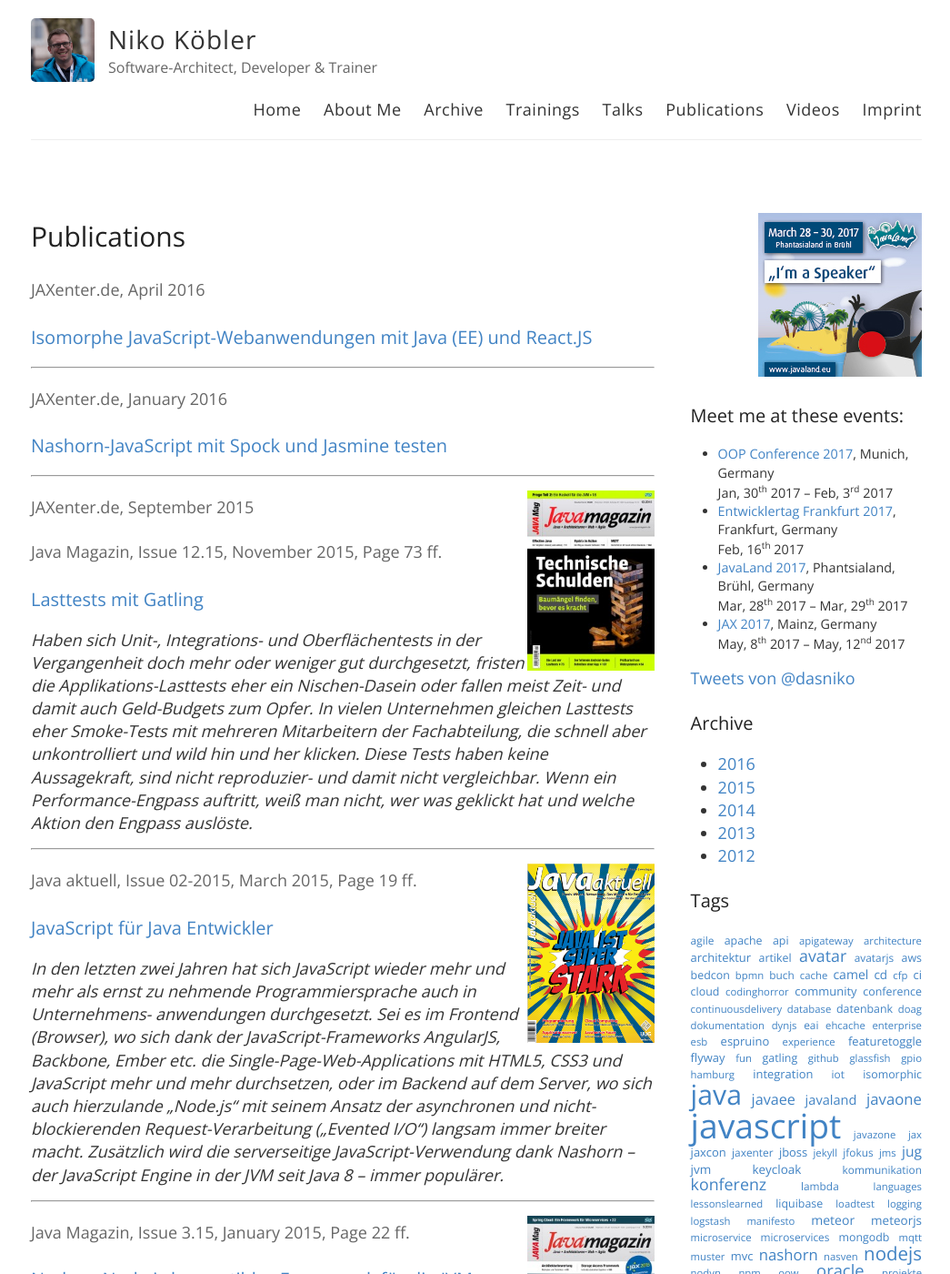
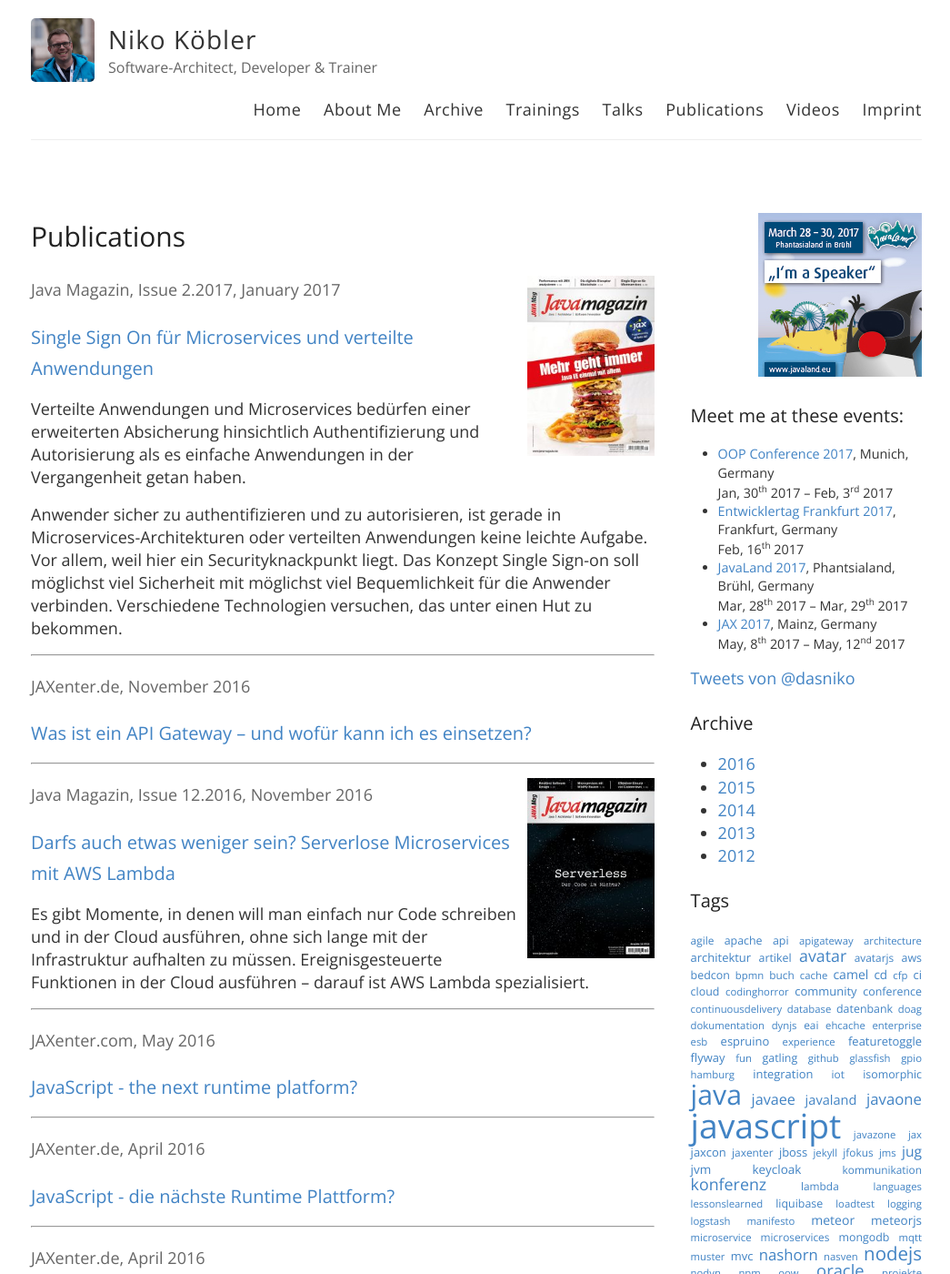
Before and after one commit to dasniko/dasniko.github.io, a Jekyll site: the page built from publications.md, in a window 1280 px wide and 1400 px high. Shown: the whole window at 91% size, without its empty margins (116-1161 px from the left). Built offline with Jekyll 4.4.1, drawn with Linux system fonts in a browser that asks for light colours; nearby versions of some CDN libraries; comment, search, counter and statistics services are not loaded.

Commit message:
talks and publications updated

```diff
--- a/publications.md
+++ b/publications.md
@@ -2,6 +2,50 @@
 layout: page
 title: Publications
 permalink: /publications/
+---
+
+<a href="https://entwickler.de/leseproben/single-sign-on-579757525.html">
+  <img src="/images/javamagazin_02_17.jpg" style="max-width: 140px; float: right"/>
+</a>
+
+#### Java Magazin, Issue 2.2017, January 2017
+
+### [Single Sign On für Microservices und verteilte Anwendungen](https://entwickler.de/leseproben/single-sign-on-579757525.html)
+
+Verteilte Anwendungen und Microservices bedürfen einer erweiterten Absicherung hinsichtlich Authentifizierung und Autorisierung als es einfache Anwendungen in der Vergangenheit getan haben.
+
+Anwender sicher zu authentifizieren und zu autorisieren, ist gerade in Microservices-Architekturen oder verteilten Anwendungen keine leichte Aufgabe. Vor allem, weil hier ein Securityknackpunkt liegt. Das Konzept Single Sign-on soll möglichst viel Sicherheit mit möglichst viel Bequemlichkeit für die Anwender verbinden. Verschiedene Technologien versuchen, das unter einen Hut zu bekommen.
+
+---
+
+#### JAXenter.de, November 2016
+
+### [Was ist ein API Gateway – und wofür kann ich es einsetzen?](https://jaxenter.de/was-ist-ein-api-gateway-und-wofuer-kann-ich-es-einsetzen-49804)
+
+---
+
+<a href="https://jaxenter.de/serverless-niko-koebler-49176">
+  <img src="/images/javamagazin_12_16.jpg" style="max-width: 140px; float: right"/>
+</a>
+
+#### Java Magazin, Issue 12.2016, November 2016
+
+### [Darfs auch etwas weniger sein? Serverlose Microservices mit AWS Lambda](https://jaxenter.de/serverless-niko-koebler-49176)
+
+Es gibt Momente, in denen will man einfach nur Code schreiben und in der Cloud ausführen, ohne sich lange mit der Infrastruktur aufhalten zu müssen. Ereignisgesteuerte Funktionen in der Cloud ausführen – darauf ist AWS Lambda spezialisiert.
+
+---
+
+#### JAXenter.com, May 2016
+
+### [JavaScript - the next runtime platform?](https://jaxenter.com/web-tales-javascript-the-next-runtime-platform-126065.html)
+
+---
+
+#### JAXenter.de, April 2016
+
+### [JavaScript - die nächste Runtime Plattform?](https://jaxenter.de/javascript-die-naechste-runtime-plattform-39282)
+
 ---
 
 #### JAXenter.de, April 2016
@@ -21,6 +65,7 @@
 </a>
 
 #### JAXenter.de, September 2015
+
 #### Java Magazin, Issue 12.15, November 2015, Page 73 ff.
 
 ### [Lasttests mit Gatling](https://jaxenter.de/mit-dem-testen-von-anwendungen-ist-es-so-eine-last-erst-recht-mit-lasttests-27564)
```
Also changed, not shown: talks.md (+24 -2 lines), images/javamagazin_02_17.jpg (added), images/javamagazin_12_16.jpg (added).
